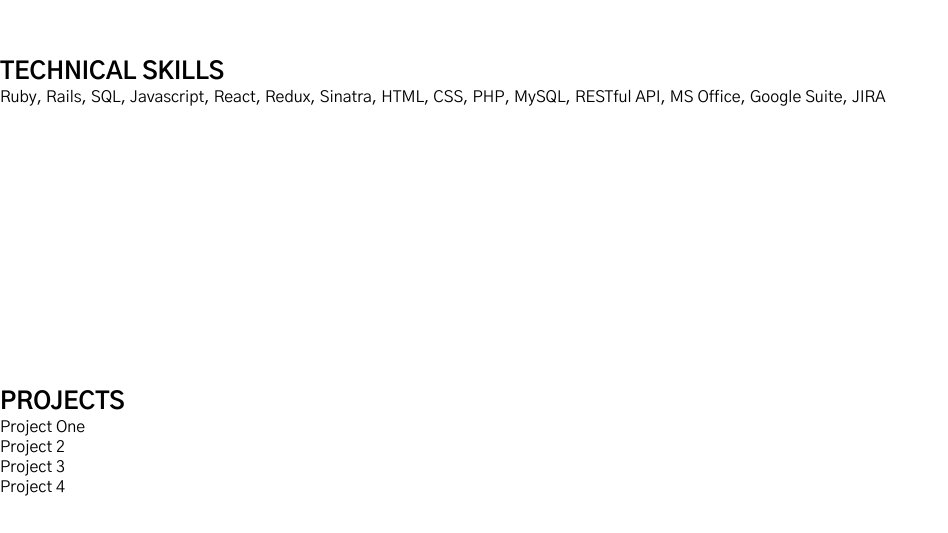
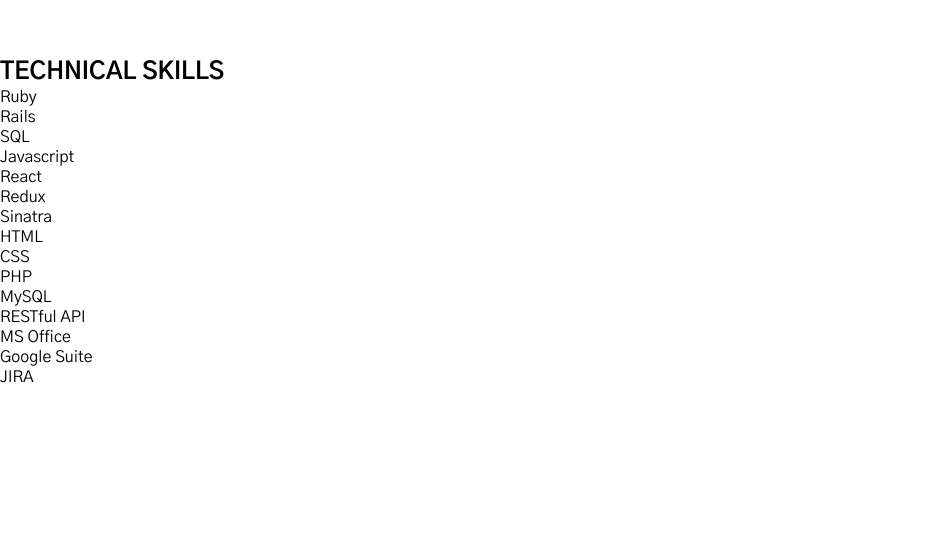
Before and after one commit to nicksolony/portfolio-frontend, a React (Create React App) app: page / in a window 1280 px wide. Shown: the part 733-1266 px from the top of the page, without its empty margins (0-948 px from the left). Built offline with nearby package versions, Linux system fonts and the light colour scheme.

Commit message:
updated about section with getting data from state

```diff
--- a/src/App.js
+++ b/src/App.js
@@ -13,6 +13,13 @@ import './App.css';
 
 
 class App extends Component {
+
+  state = {
+    about: "Agile learner with proven multi-tasking capabilities, masterful organizational skills, and great detail orientation. Fluent in three languages, and holds an international MBA degree. Flexible web developer with experience in operations and project management and a background in remote team collaboration.",
+    skills:['Ruby', 'Rails', 'SQL', 'Javascript', 'React', 'Redux', 'Sinatra', 'HTML', 'CSS', 'PHP', 'MySQL', 'RESTful API', 'MS Office', 'Google Suite', 'JIRA']
+  }
+
+
   render() {
     return (
       <div className="App">
@@ -21,9 +28,9 @@ class App extends Component {
             <Header />
             <div className="content">
               <br/><br/><br/><br/><br/><br/><br/><br/><br/><br/><br/><br/><br/><br/><br/><br/><br/><br/>
-            <About />
+            <About content={this.state.about} />
             <br/><br/><br/><br/><br/><br/><br/><br/><br/><br/><br/><br/><br/><br/><br/><br/><br/><br/>
-            <Skills />
+            <Skills skills = {this.state.skills}/>
             <br/><br/><br/><br/><br/><br/><br/><br/><br/><br/><br/><br/><br/><br/>
             <Projects />
             <br/><br/><br/><br/><br/><br/><br/><br/><br/><br/><br/><br/><br/><br/>
--- a/src/contents/About.js
+++ b/src/contents/About.js
@@ -5,9 +5,7 @@ class Skills extends Component {
         return (
         <div id="About">
             <h2>About me</h2>
-            Agile learner with proven multi-tasking capabilities, masterful organizational skills, and great detail orientation. Fluent in three
-languages, and holds an international MBA degree. Flexible web developer with experience in operations and project
-management and a background in remote team collaboration.
+            <p>{this.props.content}</p>
         </div>
         )
     }
--- a/src/contents/Skills.js
+++ b/src/contents/Skills.js
@@ -5,7 +5,12 @@ class Skills extends Component {
         return (
         <div id="Skills">
             <h2>TECHNICAL SKILLS</h2>
-            Ruby, Rails, SQL, Javascript, React, Redux, Sinatra, HTML, CSS, PHP, MySQL, RESTful API, MS Office, Google Suite, JIRA
+            <ul>
+                {this.props.skills.map(skill => {
+                    return <li>{skill}</li>
+                //   <li>{skill}</li>
+                })}
+            </ul>
         </div>
         )
     }
```
